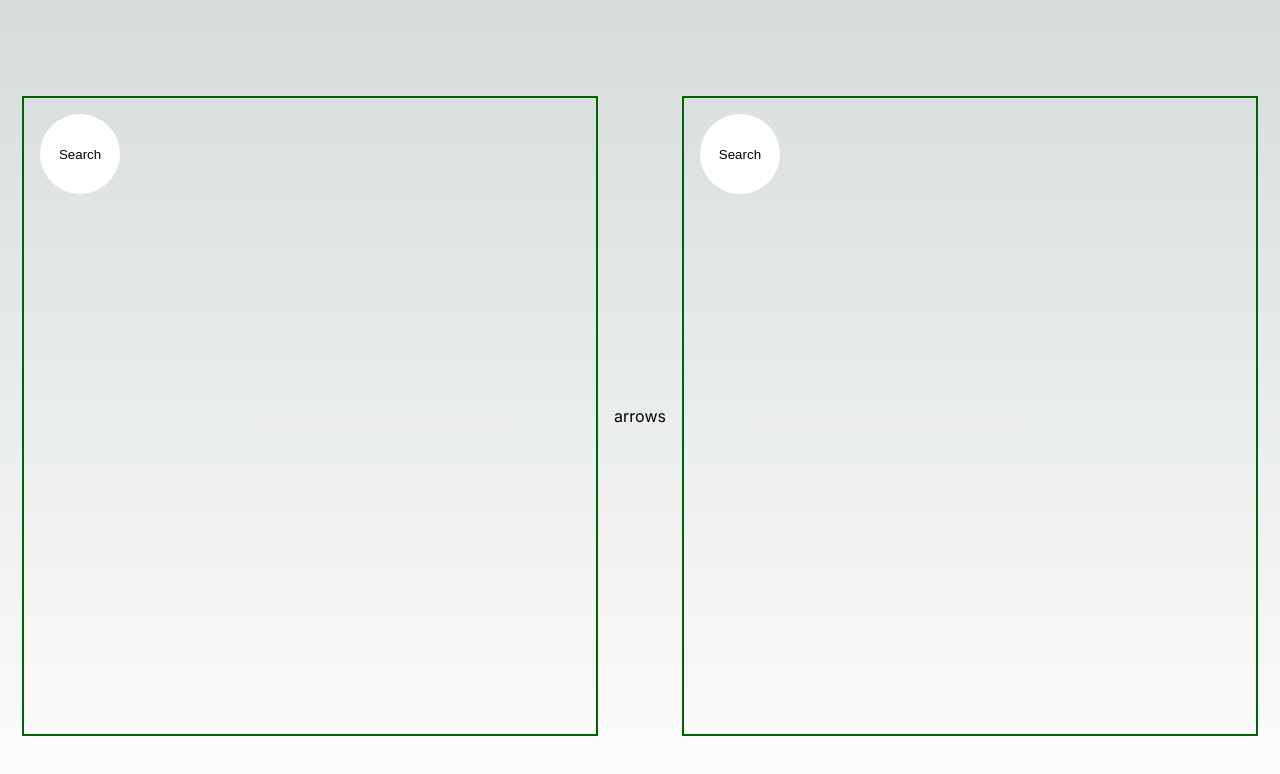
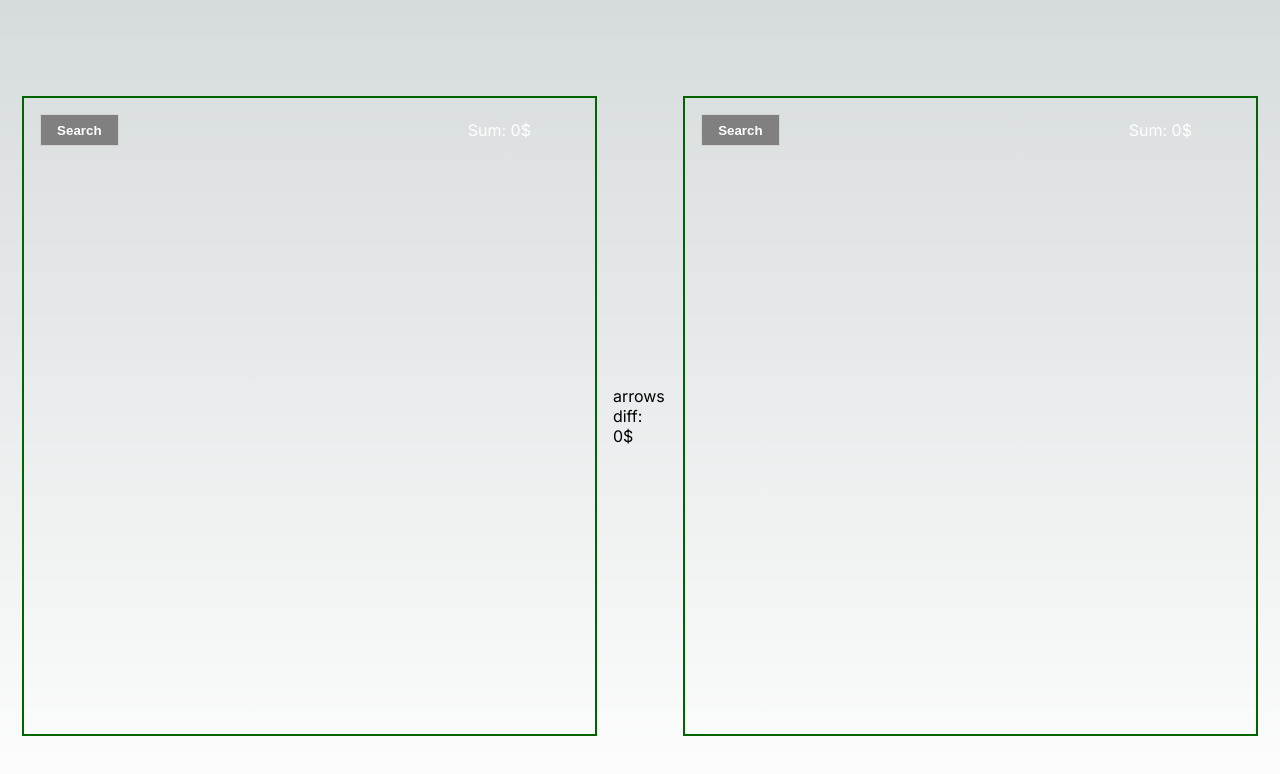
Before and after one commit to Carowa27/pkmn-trade-calculator, a Next.js app: page / in a window 1280 px wide. Shown: the top 774 px of the page. Built offline with nearby package versions, Linux system fonts and the light colour scheme.

Commit message:
(build) add logic to traders sums

```diff
--- a/src/app/page.tsx
+++ b/src/app/page.tsx
@@ -27,6 +27,30 @@ export const Home = () => {
     newList.push(cardToAdd);
     setTraderTwo(newList);
   };
+  const sumTraderOne = () => {
+    let sum = 0;
+    traderOne.map((card) => {
+      const cardPrice = card.tcgplayer?.prices.normal?.market
+        ? card.tcgplayer?.prices.normal?.market
+        : card.cardmarket.prices.averageSellPrice
+        ? card.cardmarket.prices.averageSellPrice
+        : 0;
+      sum = sum + cardPrice;
+    });
+    return sum;
+  };
+  const sumTraderTwo = () => {
+    let sum = 0;
+    traderTwo.map((card) => {
+      const cardPrice = card.tcgplayer?.prices.normal?.market
+        ? card.tcgplayer?.prices.normal?.market
+        : card.cardmarket.prices.averageSellPrice
+        ? card.cardmarket.prices.averageSellPrice
+        : 0;
+      sum = sum + cardPrice;
+    });
+    return sum;
+  };
   return (
     <main className={styles.main}>
       {showModal && (
@@ -52,19 +76,21 @@ export const Home = () => {
             style={{
               width: "",
               height: "2rem",
-              margin: "1rem 1rem 0 1rem",
+              margin: "1rem",
+              display: "flex",
+              justifyContent: "space-between",
+              alignItems: "center",
             }}
           >
             <button
               style={{
-                background: "white",
-                color: "black",
-                height: "80px",
-                width: "80px",
+                background: "grey",
+                color: "white",
+                fontWeight: "bold",
+                height: "100%",
                 margin: "",
                 padding: "0.25rem 1rem",
-                border: "none",
-                borderRadius: "50%",
+                border: "lightgrey solid 1px",
                 cursor: "pointer",
               }}
               onClick={() => (
@@ -73,6 +99,14 @@ export const Home = () => {
             >
               Search
             </button>
+            <div
+              style={{
+                color: "white",
+                paddingRight: "3rem",
+              }}
+            >
+              <p>Sum: {sumTraderOne()}$</p>
+            </div>
           </div>
           <div
             style={{
@@ -91,7 +125,9 @@ export const Home = () => {
             })}
           </div>
         </div>
-        <div>arrows</div>
+        <div>
+          <div>arrows</div> <div>diff: {sumTraderOne() - sumTraderTwo()}$</div>
+        </div>
         <div
           style={{
             border: "2px solid darkgreen",
@@ -103,19 +139,21 @@ export const Home = () => {
             style={{
               width: "",
               height: "2rem",
-              margin: "1rem 1rem 0 1rem",
+              margin: "1rem",
+              display: "flex",
+              justifyContent: "space-between",
+              alignItems: "center",
             }}
           >
             <button
               style={{
-                background: "white",
-                color: "black",
-                height: "80px",
-                width: "80px",
+                background: "grey",
+                color: "white",
+                fontWeight: "bold",
+                height: "100%",
                 margin: "",
                 padding: "0.25rem 1rem",
-                border: "none",
-                borderRadius: "50%",
+                border: "lightgrey solid 1px",
                 cursor: "pointer",
               }}
               onClick={() => (
@@ -124,6 +162,14 @@ export const Home = () => {
             >
               Search
             </button>
+            <div
+              style={{
+                color: "white",
+                paddingRight: "3rem",
+              }}
+            >
+              <p>Sum: {sumTraderTwo()}$</p>
+            </div>
           </div>
           <div
             style={{
```
